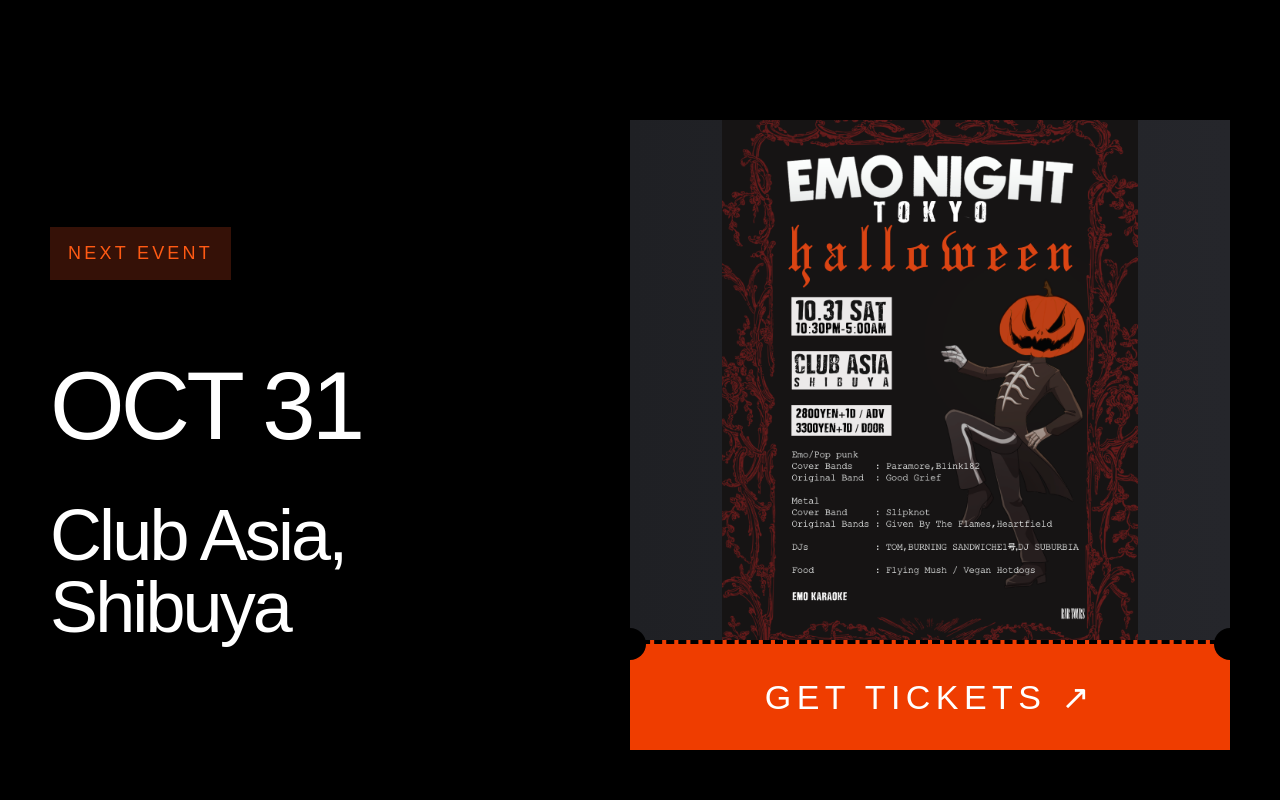
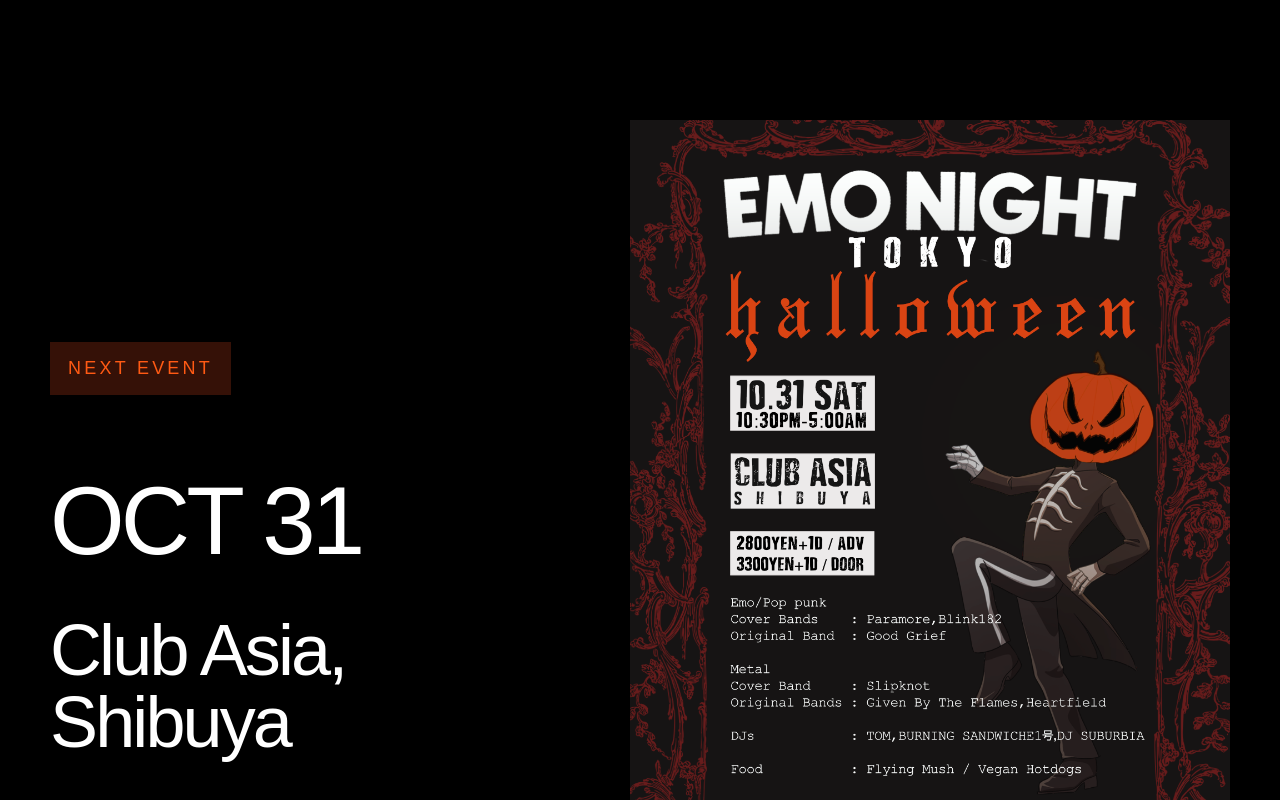
Before and after one commit to emonighttokyo/emo-night-website, a Next.js app: page / in a window 1280 px wide. Shown: the part 940-1740 px from the top of the page. Built offline with nearby package versions, Linux system fonts and the light colour scheme.

Commit message:
Fit poster box to flyer (remove grey area)

```diff
--- a/app/globals.css
+++ b/app/globals.css
@@ -848,3 +848,10 @@
     line-height: 1.6;
   }
 }
+
+/* Poster box matches the flyer shape (4:5) so there is no empty space */
+.event-poster {
+  height: auto !important;
+  aspect-ratio: 4 / 5;
+  background: transparent;
+}
```
